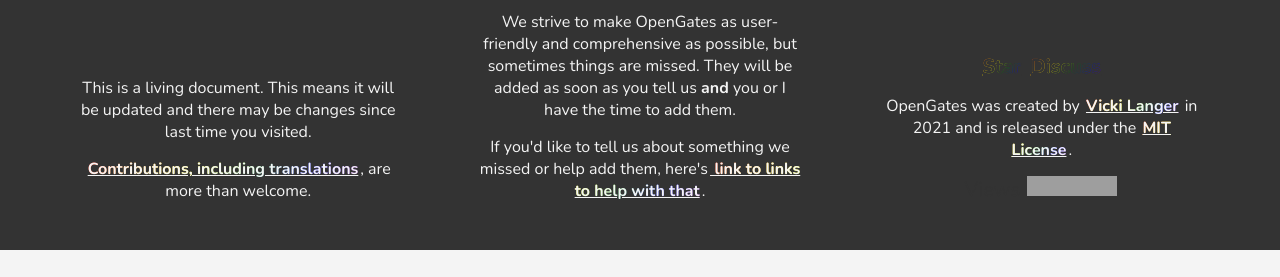
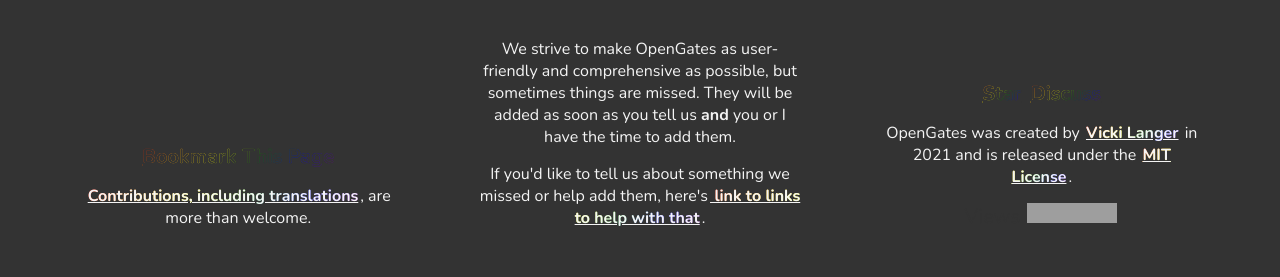
Before and after one commit to VickiLanger/OpenGates, a Jekyll site: the page built from site/home.md, in a window 1280 px wide and 900 px high, scrolled down 1006 px, cut to the strip 623-900 px from the top of the window. Built offline with Jekyll 4.4.1, drawn with Linux system fonts in a browser that asks for light colours; nearby versions of some CDN libraries; library files that are not in the unit come from our copies; comment, search, counter and statistics services are not loaded; before the commit the page ends 1879 px from its top, so only the background shows below that; grey boxes are pictures that could not be loaded.

Commit message:
add link for Bookmark-this
not a button because Firefox requires <a> with `rel="sidebar"`

```diff
--- a/_layouts/page.html
+++ b/_layouts/page.html
@@ -34,14 +34,14 @@
         <p id="header-text">
             <emphasis>An Anti-Gatekeeping Checklist for Dev Content Creators</emphasis>
         </p>
+        <a id="bookmark-this" href="#" title="Bookmark This Page">Bookmark This Page</a>
     </header>
     <section>
         {{ content }}
     </section>
     <footer>
         <div class="footer-box">
-            <p id="footer-text">This is a living document. This means it will be updated and there may be changes since
-                last time you visited.</p>
+<a id="bookmark-this" href="#" title="Bookmark This Page">Bookmark This Page</a>
             <p id="footer-text"><a href="https://github.com/VickiLanger/OpenGates" target="_blank"
                     id="light-link">Contributions, including translations</a>, are more than welcome.</p>
         </div>
```
